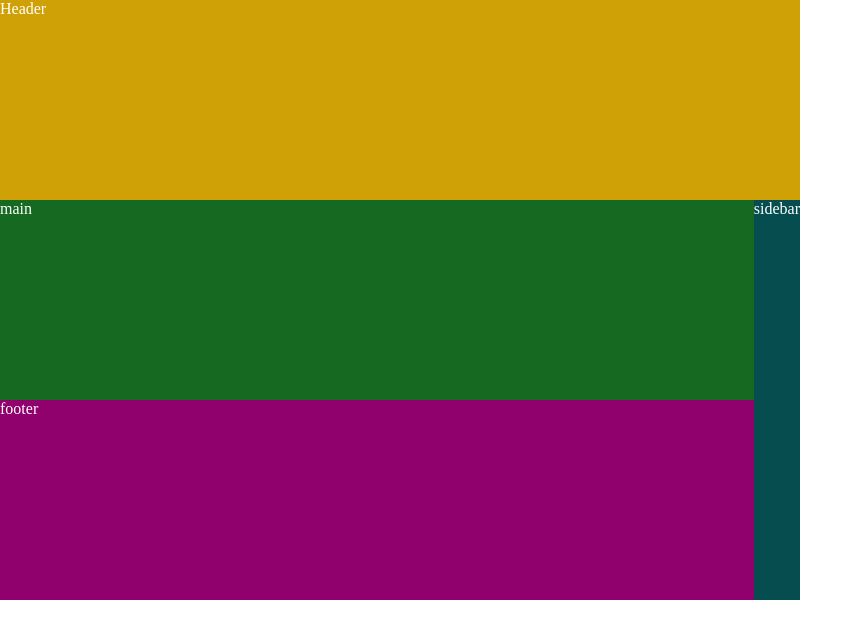
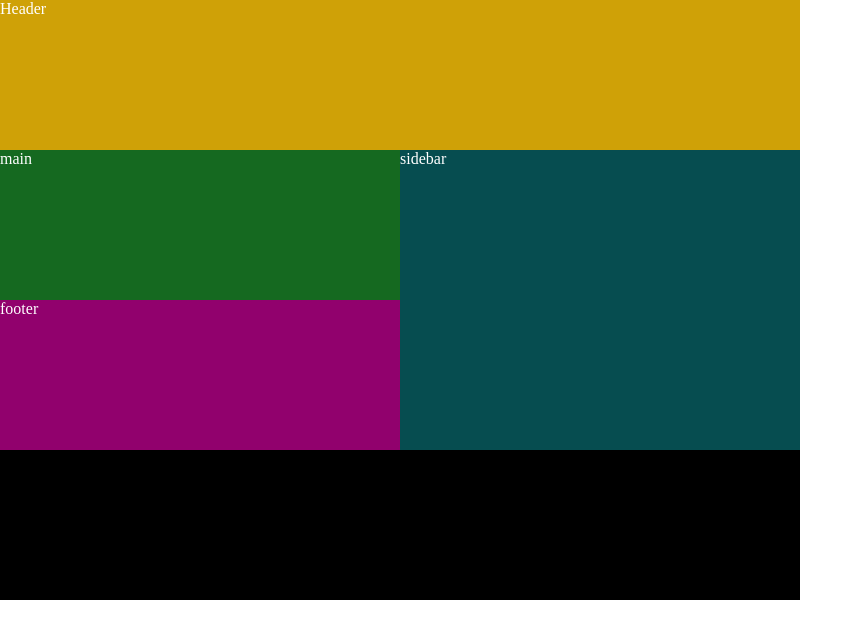
Before and after one commit to Alexanderwags/css-grid, a website: page practica1/index.html in a window 1280 px wide. Shown: the whole page, without its empty margins (0-863 px from the left). Drawn offline with Linux system fonts and the light colour scheme.

Commit message:
reponsive desing and grid area

```diff
--- a/styles.css
+++ b/practica1/styles.css
@@ -8,16 +8,19 @@
   background-color: black;
   display: grid;
   /* grid-row-gap: 10px; */
-  grid-template-columns: repeat(3, 1fr);
-  grid-template-rows: 1fr 1fr 1fr;
+  /* grid-template-columns: repeat(4, 1fr);
+  grid-template-rows: 1fr 1fr 1fr; */
+  grid: repeat(4, 1fr) / repeat(4, 1fr);
 }
 [class^="item"] {
   color: white;
 }
 .item1 {
   background-color: #cfa107;
-  grid-column: span 4;
-  grid-auto-rows: span 1;
+  grid-area: 1/1 /2/5;
+  /*InicioR / InicioC/FinalR/FinalC*/
+  /*grid-column: span 4;
+  grid-auto-rows: span 1; */
   /* grid-column: 1/5;
   grid-row: 1/2; */
   /* grid-column-start: 1;
@@ -34,7 +37,7 @@
 }
 .item3 {
   background-color: #064d50;
-  grid-column: 4/5;
+  grid-column: 3/5;
   grid-row: 2/4;
   /* grid-column-start: 4;
   grid-column-end: 5;
@@ -43,7 +46,7 @@
 }
 .item4 {
   background-color: #91016d;
-  grid-column: 1/4;
+  grid-column: 1/3;
 
   /* grid-column-start: 1;
   grid-column-end: 4; */
--- /dev/null
+++ b/practica2/styles.css
@@ -0,0 +1,40 @@
+* {
+  margin: 0;
+  padding: 0;
+  box-sizing: border-box;
+}
+.container {
+  display: grid;
+  height: 600px;
+  width: 800px;
+  margin: 0 auto;
+  background-color: #09024b;
+  grid-template-columns: repeat(4, 1fr);
+  grid-template-rows: repeat(3, 1fr);
+  grid-gap: 10px;
+  /* grid-auto-flow: column; */
+  grid-auto-flow: row dense;
+  grid-auto-rows: 100px;
+  grid-auto-columns: 100px;
+}
+[class^="item"] {
+  color: #ffffff;
+  font-size: 30px;
+  text-align: center;
+}
+.item1,
+.item8 {
+  background-color: #cfa107;
+}
+.item2,
+.item7 {
+  background-color: #156920;
+}
+.item3,
+.item6 {
+  background-color: #064d50;
+}
+.item4,
+.item5 {
+  background-color: #91016d;
+}
--- /dev/null
+++ b/practica3/styles.css
@@ -0,0 +1,37 @@
+* {
+  margin: 0;
+  padding: 0;
+}
+.container {
+  display: grid;
+  grid-template-columns: repeat(2, 1fr);
+  grid-template-rows: repeat(1, 1fr);
+  width: 100%;
+  height: 50vh;
+  background-color: lightseagreen;
+}
+.item1 {
+  background: limegreen;
+  display: flex;
+  justify-content: center;
+  align-items: center;
+}
+.item2 {
+  display: grid;
+  grid-template-areas:
+    "- header header"
+    "aside aside aside"
+    "footer footer footer";
+  grid-template-rows: repeat(4, 1fr);
+  height: 100%;
+}
+.box {
+  grid-area: header;
+  background-color: maroon;
+}
+@media (max-width: 992px) {
+  .container {
+    grid-template-columns: repeat(1, 1fr);
+    grid-template-rows: repeat(2, 1fr);
+  }
+}
```
Also changed, not shown: practica2/index.html (added, +21 -0 lines), practica3/index.html (added, +23 -0 lines), practica1/index.html (renamed from index.html).
